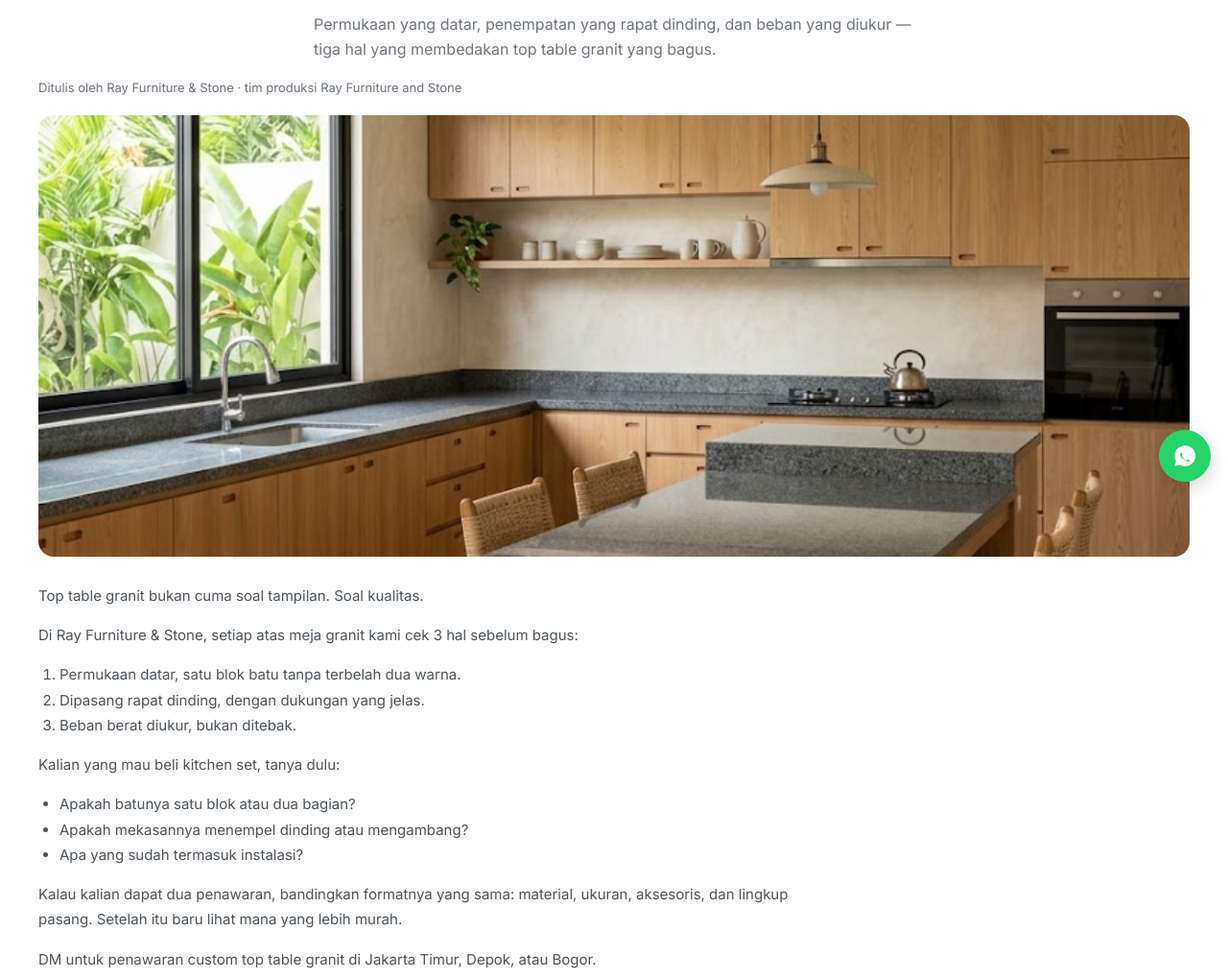
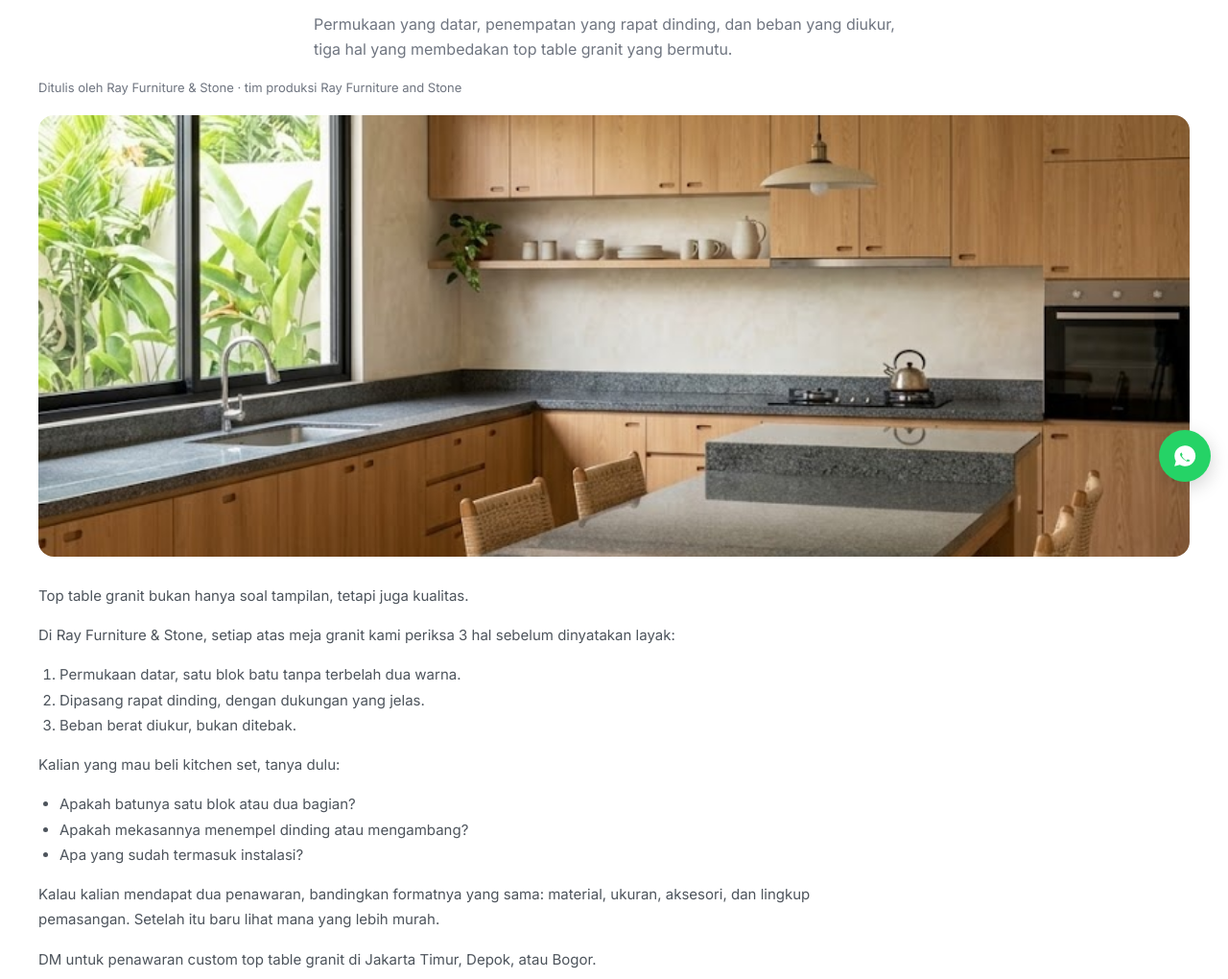
Before and after one commit to rayfurnitureandstone-wq/rayfurniture-and-stone, an Astro site: page /what-news/top-table-granit-2026-10-09 in a window 1280 px wide. Shown: the part 280-1300 px from the top of the page at 96% size. Built offline with nearby package versions, Linux system fonts and the light colour scheme; Astro itself is replaced by a stand-in of ours.

Commit message:
Artikel: perbaiki kata tidak baku pada top table granit (2026-10-09)

```diff
--- a/src/content/posts/top-table-granit-2026-10-09.md
+++ b/src/content/posts/top-table-granit-2026-10-09.md
@@ -3,12 +3,12 @@ title: "Top Table Granit: Tiga Hal Kualitas yang Perlu Dilalui"
 date: 2026-10-09
 category: "Top Table"
 banner: "/images/ai/top-table-granit-2026-10-09.jpg"
-excerpt: "Permukaan yang datar, penempatan yang rapat dinding, dan beban yang diukur — tiga hal yang membedakan top table granit yang bagus."
+excerpt: "Permukaan yang datar, penempatan yang rapat dinding, dan beban yang diukur, tiga hal yang membedakan top table granit yang bermutu."
 ---
 
-Top table granit bukan cuma soal tampilan. Soal kualitas.
+Top table granit bukan hanya soal tampilan, tetapi juga kualitas.
 
-Di Ray Furniture & Stone, setiap atas meja granit kami cek 3 hal sebelum bagus:
+Di Ray Furniture & Stone, setiap atas meja granit kami periksa 3 hal sebelum dinyatakan layak:
 
 1. Permukaan datar, satu blok batu tanpa terbelah dua warna.
 2. Dipasang rapat dinding, dengan dukungan yang jelas.
@@ -19,6 +19,6 @@ Kalian yang mau beli kitchen set, tanya dulu:
 - Apakah mekasannya menempel dinding atau mengambang?
 - Apa yang sudah termasuk instalasi?
 
-Kalau kalian dapat dua penawaran, bandingkan formatnya yang sama: material, ukuran, aksesoris, dan lingkup pasang. Setelah itu baru lihat mana yang lebih murah.
+Kalau kalian mendapat dua penawaran, bandingkan formatnya yang sama: material, ukuran, aksesori, dan lingkup pemasangan. Setelah itu baru lihat mana yang lebih murah.
 
 DM untuk penawaran custom top table granit di Jakarta Timur, Depok, atau Bogor.
```
